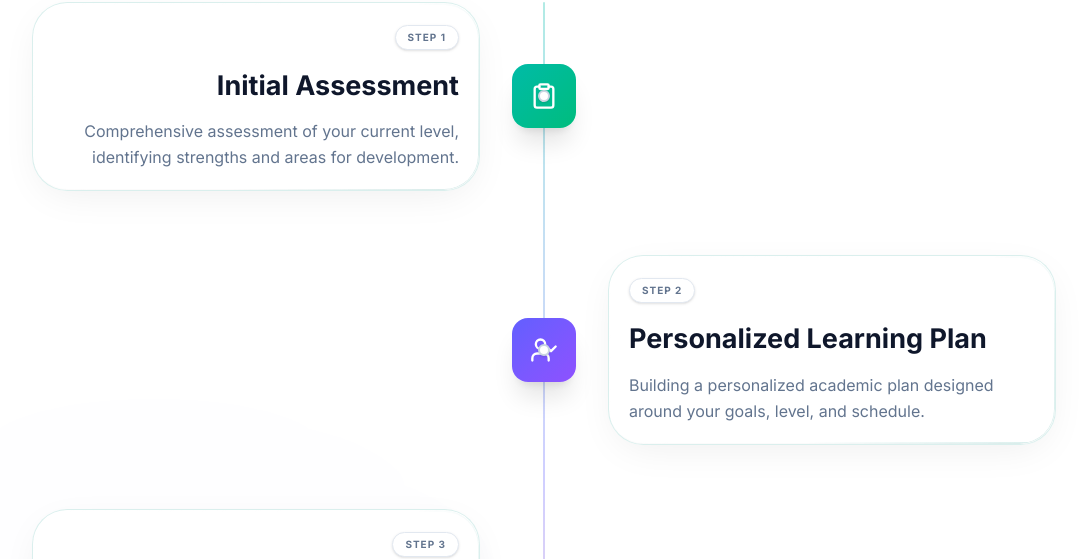
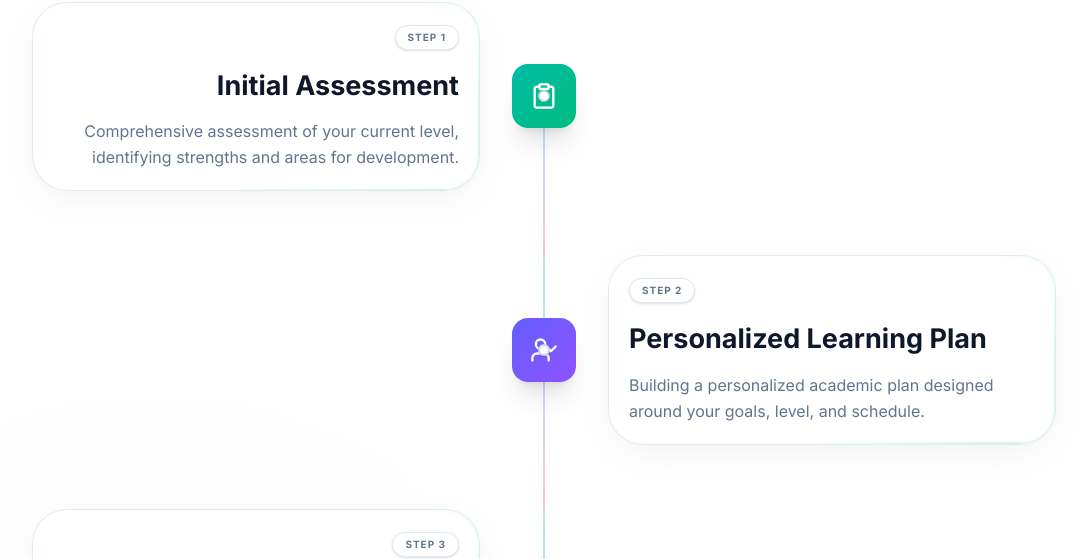
Before and after one commit to afaqalquranacdemy-stack/afaq-academy, a Next.js app: page /courses in a window 1280 px wide. Shown: the part 9334-9893 px from the top of the page, without its empty margins (96-1183 px from the left). Built offline with nearby package versions, Linux system fonts and the light colour scheme; no server answers; a web font is replaced by a local one.

Commit message:
fix: bound methodology timeline to first and last nodes

```diff
--- a/src/components/courses/LearningMethodology.tsx
+++ b/src/components/courses/LearningMethodology.tsx
@@ -101,11 +101,6 @@ export function LearningMethodology() {
 
         {/* Timeline */}
         <div className="max-w-5xl mx-auto relative">
-          {/* Vertical line (desktop) */}
-          <div className="hidden md:block absolute left-1/2 top-0 bottom-0 w-[2px] -translate-x-1/2">
-            <div className="h-full bg-gradient-to-b from-teal-500/30 via-indigo-500/30 to-rose-500/30 rounded-full" />
-          </div>
-
           {steps.map((step, idx) => {
             const isEven = idx % 2 === 0;
             return (
@@ -123,6 +118,18 @@ export function LearningMethodology() {
                   isEven ? "md:flex-row" : "md:flex-row-reverse"
                 }`}
               >
+                {/* Timeline line segment: starts at the first node and ends at the last node */}
+                <div
+                  aria-hidden="true"
+                  className={`hidden md:block absolute left-1/2 w-[2px] -translate-x-1/2 bg-gradient-to-b from-teal-500/30 via-indigo-500/30 to-rose-500/30 ${
+                    idx === 0
+                      ? "top-1/2 -bottom-16"
+                      : idx === steps.length - 1
+                        ? "top-0 bottom-1/2"
+                        : "top-0 -bottom-16"
+                  }`}
+                />
+
                 {/* Card */}
                 <div
                   className={`flex-1 ${isEven ? "md:text-right" : "md:text-left"}`}
```
